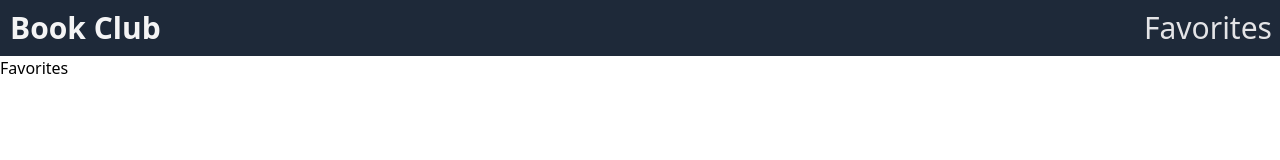
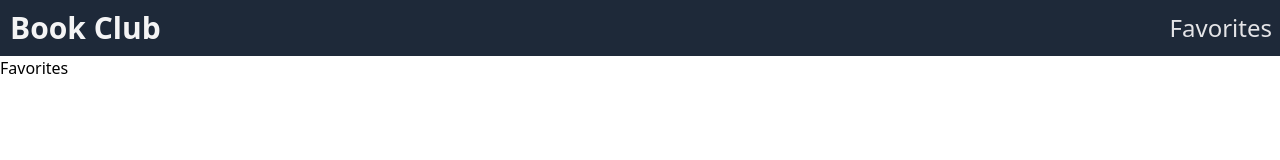
Before and after one commit to Ianmwia/react-render-list-app, a React (Vite) app: page /library in a window 1280 px wide. Shown: the top 160 px of the page. Built offline with nearby package versions, Linux system fonts and the light colour scheme.

Commit message:
navbar edit

```diff
--- a/components/Navbar.jsx
+++ b/components/Navbar.jsx
@@ -3,11 +3,12 @@ import { Link } from 'react-router-dom';
 export default function Navbar(){
     return(
         <div>
-            <nav className='flex justify-between text-center text-3xl w-full bg-gray-800'>
+            <nav className='text-3xl w-full bg-gray-800'>
+                <div className='text-zinc-200 cursor-pointer flex justify-between items-center mr-2'>
+                <Link to='/'>
                 <h1 className='p-2.5 font-sans cursor-pointer hover:text-amber-200 transform font-bold Text-4xl text-zinc-100'>Book Club</h1>
-                <div className='text-zinc-200 cursor-pointer flex items-center mr-2'>
-                <Link to='/'></Link>
-                <Link to='/Library' className='hover:underline hover:text-amber-200'>Favorites</Link>
+                </Link>
+                <Link to='/Library' className='text-2xl hover:underline hover:text-amber-200'>Favorites</Link>
                 </div>
             </nav>
         </div>
```
